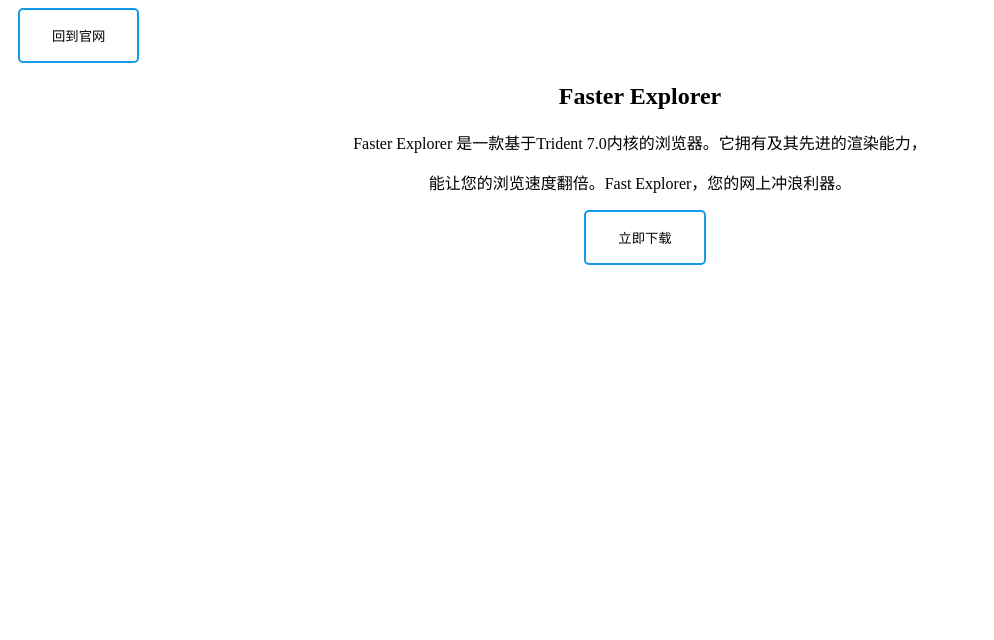
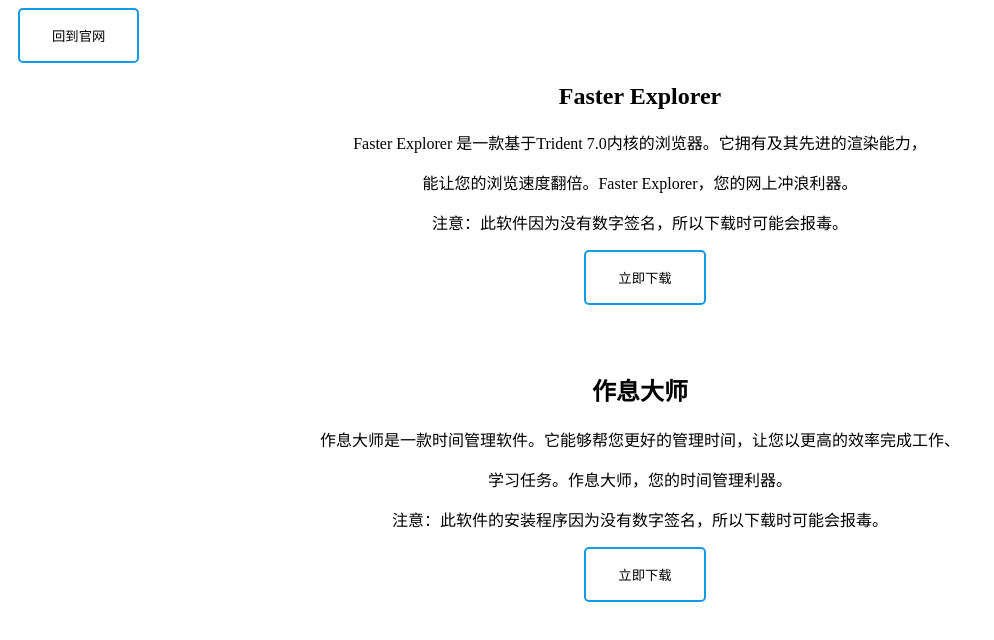
Before and after one commit to arotonst/arotonst.github.io, a plain HTML site: page software.html in a window 1280 px wide. Shown: the whole page, without its empty margins (0-994 px from the left). Drawn offline with Linux system fonts and the light colour scheme.

Commit message:
Add files via upload

```diff
--- a/software.html
+++ b/software.html
@@ -33,9 +33,18 @@
     <button class="button1">回到官网</button>
     </a>
     <h2 class="text1">Faster Explorer</h2>
-    <p class="text1">Faster Explorer 是一款基于Trident 7.0内核的浏览器。它拥有及其先进的渲染能力，</br>
-    <p class="text1">能让您的浏览速度翻倍。Fast Explorer，您的网上冲浪利器。</br>
+    <p class="text1">Faster Explorer 是一款基于Trident 7.0内核的浏览器。它拥有及其先进的渲染能力，</p>
+    <p class="text1">能让您的浏览速度翻倍。Faster Explorer，您的网上冲浪利器。</p>
+    <p class="text1">注意：此软件因为没有数字签名，所以下载时可能会报毒。</p>
     <a href="Faster Explorer beta.exe" download="Faster Explorer.exe">
+        <center><button class ="button1">立即下载</button></center>
+    </a>
+    <h2>&nbsp;</h2>
+    <h2 class="text1">作息大师</h2>
+    <p class ="text1">作息大师是一款时间管理软件。它能够帮您更好的管理时间，让您以更高的效率完成工作、</p>
+    <p class ="text1">学习任务。作息大师，您的时间管理利器。</p>
+    <p class="text1">注意：此软件的安装程序因为没有数字签名，所以下载时可能会报毒。</p>
+    <a href="ZXDS_Setup_1.0.0.exe" download="ZXDS_Setup.exe">
         <center><button class ="button1">立即下载</button></center>
     </a>
 </body>
```
Also changed, not shown: 1 other file.
